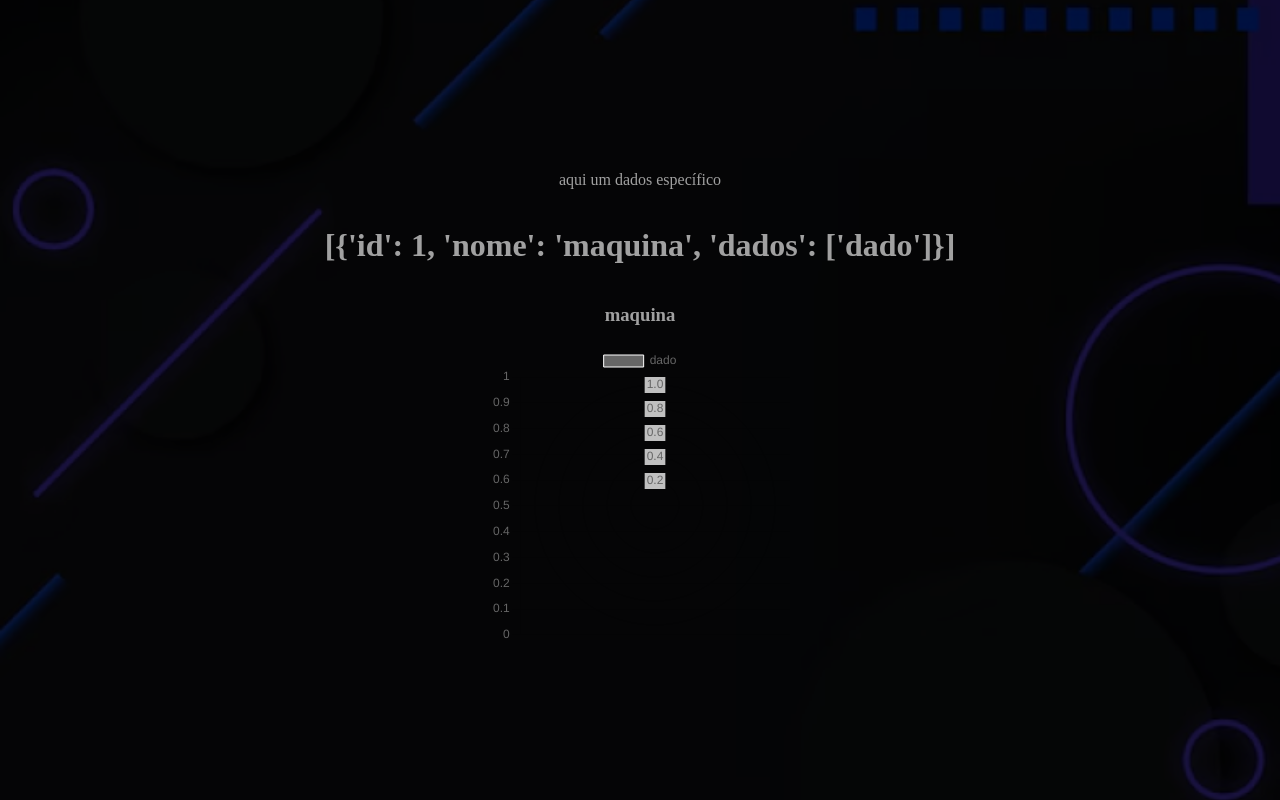
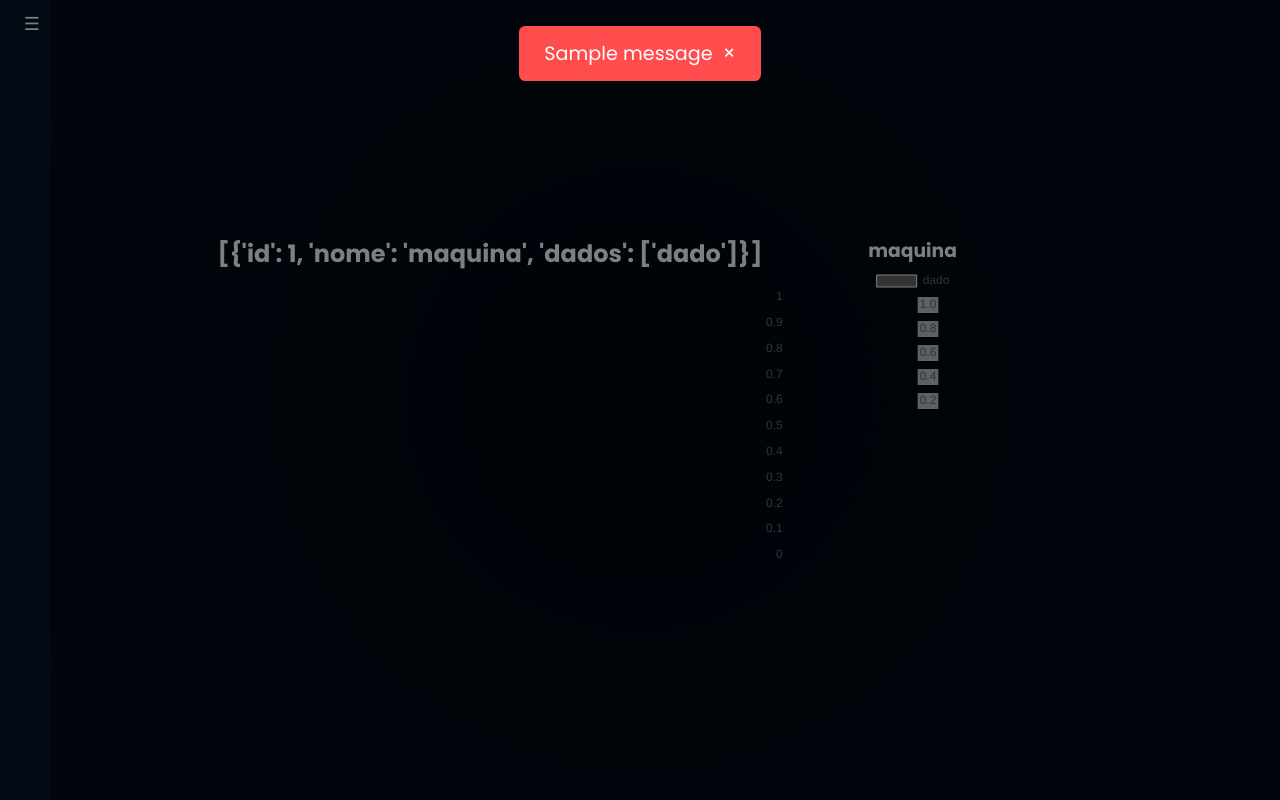
Before and after one commit to GabrielvMarinho/ProjetoIndustria, a Flask app: page /painel_controle in a window 1280 px wide. Run offline with Flask 3, Linux system fonts and the light colour scheme; a user stored in the database is signed in; one stand-in notice (Sample message) is shown; some libraries are stand-ins or nearby versions.

Commit message:
tentativa de modal

```diff
--- a/routes.py
+++ b/routes.py
@@ -1,9 +1,9 @@
-from flask import render_template, request, redirect, url_for, jsonify, json
-from models import Operador, Maquina, Caretaker
+from flask import render_template, request, redirect, url_for, jsonify, json, flash
+from models import Operador, Maquina
 from forms import SignUpForm, dadosMaquina, cadastroMaquina
 from flask_login import current_user, logout_user, login_user, login_required
 from flask_socketio import join_room
-
+from singleton import Caretaker
 
 
 
@@ -16,15 +16,10 @@ def register_routes(app, db, socketio):
 
     @app.route("/historico")
     def retornar_historico():
-        notificacoes = Caretaker.getAllMementos(current_user.id)
+        notificacoes = Caretaker.getInstance().getAllMementos(current_user.id)
         return render_template("historico.html", notificacoes=notificacoes)
 
-    @app.route("/painel_controle")
-    @login_required
-    def painel_controle():
-        maquinas = current_user.maquinas
-        listaMaquinas = [{"id":maquina.id, "nome":maquina.nome, "dados":list(maquina.dadosDict.keys())} for maquina in maquinas]
-        return render_template("painel_controle.html", maquinas = listaMaquinas)
+
 
 
     @app.route("/retornar_user")
@@ -106,6 +101,10 @@ def register_routes(app, db, socketio):
     def adicionar_maquinas():
         form = cadastroMaquina()
         if form.validate_on_submit():
+            maquina = Maquina.query.filter_by(nome=form.nome.data)
+            if maquina:
+                flash("Máquina com nome JÁ EXISTENTE!")
+                return redirect(url_for("adicionar_maquinas"))
             maquina = Maquina(
                 nome = form.nome.data,
                 dadosDict = {},
@@ -114,7 +113,7 @@ def register_routes(app, db, socketio):
             )
             db.session.add(maquina)
             db.session.commit()
-            return redirect(url_for("pagina_principal"))
+            return redirect(url_for("painel_controle"))
         return render_template("adicionar_maquinas.html", form=form)
 
     @app.route("/minhas_maquinas")
@@ -123,10 +122,14 @@ def register_routes(app, db, socketio):
         maquinas = current_user.maquinas
         return render_template("minhas_maquinas.html", maquinas=maquinas)
 
-    @app.route("/pagina_principal")
+
+
+    @app.route("/painel_controle")
     @login_required
-    def pagina_principal():
-        return render_template("pagina_principal.html")
+    def painel_controle():
+        maquinas = current_user.maquinas
+        listaMaquinas = [{"id":maquina.id, "nome":maquina.nome, "dados":list(maquina.dadosDict.keys())} for maquina in maquinas]
+        return render_template("painel_controle.html", maquinas = listaMaquinas)
 
     #routes relacionado ao login-----------------------------------------------------
     @app.route("/sair")
@@ -139,6 +142,8 @@ def register_routes(app, db, socketio):
     def signup():
         form = SignUpForm()
         if form.validate_on_submit():
+            operadores = Operador.query.all()
+
             operador = Operador(
                 username = form.username.data,
                 password = form.password.data,
@@ -158,10 +163,12 @@ def register_routes(app, db, socketio):
             if operador:
                 if operador.password == form.password.data:
                     login_user(operador)
-                    return redirect(url_for("pagina_principal"))
+                    return redirect(url_for("painel_controle"))
                 else:
-                    return "errou a senha faca denovo"
+                    flash("Senha INCORRETA!")
+                    return redirect(url_for("login"))
             else:
-                return "n existe esse usuário"
+                flash("Usuário NÃO EXISTE!")
+                return redirect(url_for("login"))
         return render_template('login.html', form=form)
     #------------------------------------------------------------------------
--- a/static/css/style.css
+++ b/static/css/style.css
@@ -1,7 +1,8 @@
 *{
-    cursor:not-allowed;
-    color:rgb(161, 161, 161);
     text-decoration:none;
+    font-family: "Poppins";
+    padding: 0;
+    margin:0;
 }
 
 body {
@@ -19,10 +20,11 @@ body {
 
 body::before {
     content: "";
-    background-image: url("../img/fundo.png");
+    background: rgb(0,34,70);
+background: radial-gradient(circle, rgba(0,34,70,1) 0%, rgb(7, 45, 102) 100%);
     background-size: cover;
     background-position: center;
-    position: absolute;
+    position: fixed;
     top: 0;
     left: 0;
     width: 100%;
@@ -43,11 +47,18 @@ body::before {
     gap:2.5vw;
 
 }
+.modal{
+    display:none;
+}
+.sectionPainelDeControle{
+    display:flex;
+}
 
 .nomeLogin{
     font-family: Arial, Helvetica, sans-serif;
     font-size: 3vw;
     margin-top: 3.5vw;
+    color: white;
 }
 
 .boxform{
@@ -193,3 +183,126 @@ body::before {
 .separaIconeTexto3 {
     padding-left: 2vh;
 }
+
+
+
+.modal {
+  display: none;
+  position: fixed;
+  z-index: 1;
+  width: 100%;
+  height: 100%;
+  background: rgba(0, 0, 0, 0.5);
+  opacity: 0;
+}
+.mensagensErro{
+    font-size:1.5vw;
+    color: #fefefe;
+    display: flex;
+    justify-content: center;
+    align-items: center;
+
+}
+.modal.show {
+    display: block;
+    opacity: 1;
+    animation: fadeIn 0.2s; /* Fade-in effect */
+
+}
+@keyframes fadeIn {
+    from { opacity: 0; }
+    to { opacity: 1; }
+}
+.modal-content {
+    background-color: rgb(255, 77, 77);
+  margin-inline: auto;
+  width: fit-content;
+  text-wrap: nowrap;
+  padding: 1vw;
+  padding-inline: 2vw;
+  list-style: none;
+  display: flex;
+  flex-direction: row-reverse;
+  gap:0.8vw;
+  margin-top: 2vw;
+  border-radius: 0.5vw;
+
+}
+
+.close {
+    color: #fefefe;
+    float: right;
+    font-size: 20px;
+    font-weight: normal;
+    display: flex;
+    justify-content: end;
+}
+
+.close:hover,
+.close:focus {
+  color: rgb(255, 167, 167);
+  text-decoration: none;
+  cursor: pointer;
+}
+
+
+
+
+
+
+
+.sidebar {
+    position: fixed;
+    top: 0;
+    left: 0;
+    width: 50px;
+    height: 100vh;
+    transition: width 0.3s ease;
+    overflow-x: hidden;
+    cursor: pointer;
+    background-color:rgb(2, 18, 37);
+}
+
+.sidebar.open {
+    width: 250px;
+}
+
+.menu {
+    padding-top: 60px;
+    display: none;
+}
+
+.sidebar.open .menu {
+    display: block;
+}
+
+
+.sidebar .toggle-btn {
+    background-color:rgb(2, 18, 37);
+    color: white;
+    border: none;
+    font-size: 18px;
+    cursor: pointer;
+    width: 100%;
+    padding: 10px;
+    display: flex;
+    justify-content: end;
+}
+
+.toggle-btn{
+    display: flex;
+    justify-content: end;
+}
+.menu a {
+    display: block;
+    color: white;
+    padding: 10px 20px;
+    text-decoration: none;
+    transition: 0.3s;
+}
+
+.menu a:hover {
+    background-color: #575f79; /* Cor de fundo diferente quando o cursor estiver em cima */
+    color: #E0E0E0; /* Clareia a cor do texto */
+    font-weight: bold; /* Torna o texto negrito ao passar o cursor */
+}
--- /dev/null
+++ b/static/js/script.js
@@ -0,0 +1,44 @@
+
+// Get the modal
+const modal = document.getElementById("myModal");
+
+// Get the button that opens the modal
+var btn = document.getElementById("btn");
+
+// Get the <span> element that closes the modal
+var span = document.getElementsByClassName("close")[0];
+
+//sidebar
+const sidebar = document.getElementById('sidebar');
+
+function toggleSidebar() {
+    sidebar.classList.toggle('open');
+}
+
+window.onclick = function (event) {
+    if(event.target == sidebar){
+        sidebar.classList.toggle('open');
+    }
+}
+
+// Quando checado um texto nas mensagens de erro ele chama
+function checarTexto(){
+  const mensagens = document.getElementsByClassName("mensagensErro");
+  if(mensagens.length>0){
+      modal.classList.add("show")
+  }
+}
+checarTexto();
+  // When the user clicks on <span> (x), close the modal
+span.onclick = function() {
+    modal.classList.remove("show")
+  }
+
+
+  // When the user clicks anywhere outside of the modal, close it
+window.onclick = function(event) {
+    if (event.target == modal) {
+      modal.classList.remove("show")
+
+    }
+}
--- a/templates/adicionar_atributo.html
+++ b/templates/adicionar_atributo.html
@@ -1,4 +1,4 @@
-{% extends "base.html" %}
+{% extends "baseLogado.html" %}
 
 {% block title %} Add Dados {% endblock %}
 
--- a/templates/adicionar_maquinas.html
+++ b/templates/adicionar_maquinas.html
@@ -1,4 +1,4 @@
-{% extends "base.html" %}
+{% extends "baseLogado.html" %}
 
 {% block title %} Add Máquinas {% endblock %}
 
--- a/templates/adicionar_relacao.html
+++ b/templates/adicionar_relacao.html
@@ -1,4 +1,4 @@
-{% extends "base.html" %}
+{% extends "baseLogado.html" %}
 
 {% block title %} Add Relação {% endblock %}
 
--- a/templates/base.html
+++ b/templates/base.html
@@ -5,10 +5,34 @@
     <meta name="viewport" content="width=device-width, initial-scale=1.0">
     <title>{% block title %} DEFAULT {% endblock %}</title>
     <link rel="stylesheet" href="/css/style.css">
-    <!-- TAILWIND -> <script src="https://cdn.tailwindcss.com"></script> -->
-    <!-- BOOTSTRAP -> <link href="https://cdn.jsdelivr.net/npm/bootstrap@5.3.3/dist/css/bootstrap.min.css" rel="stylesheet" integrity="sha384-QWTKZyjpPEjISv5WaRU9OFeRpok6YctnYmDr5pNlyT2bRjXh0JMhjY6hW+ALEwIH" crossorigin="anonymous"><body> -->
-    <!-- BULMA -> <link rel="stylesheet" href="https://cdn.jsdelivr.net/npm/bulma@1.0.2/css/bulma.min.css"> -->
-    <!-- PURE -> <link rel="stylesheet" href="https://cdn.jsdelivr.net/npm/purecss@3.0.0/build/pure-min.css" integrity="sha384-X38yfunGUhNzHpBaEBsWLO+A0HDYOQi8ufWDkZ0k9e0eXz/tH3II7uKZ9msv++Ls" crossorigin="anonymous"> -->
+    <link rel="preconnect" href="https://fonts.googleapis.com">
+    <link rel="preconnect" href="https://fonts.gstatic.com" crossorigin>
+    <link href="https://fonts.googleapis.com/css2?family=Poppins:ital,wght@0,100;0,200;0,300;0,400;0,500;0,600;0,700;0,800;0,900;1,100;1,200;1,300;1,400;1,500;1,600;1,700;1,800;1,900&display=swap" rel="stylesheet">
+
+
+    {% with messages = get_flashed_messages() %}
+        {% if messages %}
+        <div id="myModal" class="modal">
+
+            <ul>
+
+                {% for i in messages %}
+
+                    <div class="modal-content">
+                        <span class="close">&times;</span>
+
+                        <li class="mensagensErro">{{i}}</li>
+                    </div>
+                {% endfor %}
+            </ul>
+        </div>
+
+        {% endif %}
+    {% endwith %}
+
+
+    <script src="js/script.js"></script>
+
     {% block content %} {% endblock%}
 </body>
 </html>
--- /dev/null
+++ b/templates/baseLogado.html
@@ -0,0 +1,50 @@
+<!DOCTYPE html>
+<html lang="en">
+<head>
+    <meta charset="UTF-8">
+    <meta name="viewport" content="width=device-width, initial-scale=1.0">
+    <title>{% block title %} DEFAULT {% endblock %}</title>
+    <link rel="stylesheet" href="/css/style.css">
+    <link rel="preconnect" href="https://fonts.googleapis.com">
+    <link rel="preconnect" href="https://fonts.gstatic.com" crossorigin>
+    <link href="https://fonts.googleapis.com/css2?family=Poppins:ital,wght@0,100;0,200;0,300;0,400;0,500;0,600;0,700;0,800;0,900;1,100;1,200;1,300;1,400;1,500;1,600;1,700;1,800;1,900&display=swap" rel="stylesheet">
+
+
+    {% with messages = get_flashed_messages() %}
+        {% if messages %}
+        <div id="myModal" class="modal">
+
+            <ul>
+
+                {% for i in messages %}
+
+                    <div class="modal-content">
+                        <span class="close">&times;</span>
+                        <li class="mensagensErro">{{i}}</li>
+                    </div>
+                {% endfor %}
+            </ul>
+        </div>
+
+        {% endif %}
+    {% endwith %}
+
+    <div class="sidebar" id="sidebar">
+        <button class="toggle-btn" onclick="toggleSidebar()">☰</button>
+        <div class="menu">
+            <a href="{{url_for('adicionar_maquinas')}}">criar Máquina</a>
+            <a href="{{url_for('add_relacao')}}">Adicionar Relação</a>
+            <a href="{{url_for('minhas_maquinas')}}">Lista Máquinas</a>
+            <a href="{{url_for('lista_maquinas_atributos')}}">Adicionar Atributo</a>
+            <a href="{{url_for('painel_controle')}}">Painel Controle</a>
+            <a href="{{url_for('retornar_historico')}}">Histórico Notificações</a>
+
+            <a href="{{url_for('sair')}}">sair</a>
+        </div>
+    </div>
+
+    <script src="js/script.js"></script>
+
+    {% block content %} {% endblock%}
+</body>
+</html>
--- a/templates/historico.html
+++ b/templates/historico.html
@@ -1,4 +1,4 @@
-{% extends "base.html" %}
+{% extends "baseLogado.html" %}
 
 {% block title %} Add Relação {% endblock %}
 
--- a/templates/lista_maquinas_atributos.html
+++ b/templates/lista_maquinas_atributos.html
@@ -1,4 +1,4 @@
-{% extends "base.html" %}
+{% extends "baseLogado.html" %}
 
 {% block title %} Add Relação {% endblock %}
 
--- a/templates/minhas_maquinas.html
+++ b/templates/minhas_maquinas.html
@@ -1,4 +1,4 @@
-{% extends "base.html" %}
+{% extends "baseLogado.html" %}
 {% block title %} Lista {% endblock %}
 
 {% block content %}
--- a/templates/painel_controle.html
+++ b/templates/painel_controle.html
@@ -1,13 +1,18 @@
-{% extends "base.html" %}
+{% extends "baseLogado.html" %}
 
-{% block title %} Add Relação {% endblock %}
+{% block title %} Painel de Controle {% endblock %}
 
 {% block content %}
+<section class="sectionPainelDeControle">
+    <!-- <h2>voce foi logado {{current_user.username}}</h2>
+     -->
 
-    <p>aqui um dados específico</p>
     <h1 id="dado">{{maquinas}}</h1>
     <div id="graficos"></div>
     <div id="notificacoes"></div>
+
+
+</section>
 
     <script src="https://cdnjs.cloudflare.com/ajax/libs/socket.io/4.0.0/socket.io.js"></script>
     <script src="https://cdn.jsdelivr.net/npm/chart.js"></script>
@@ -78,7 +83,7 @@
         const notif = document.getElementById("notificacoes")
         notif.innerHTML += `
 
-        <div class="${tipoMensagem}">
+        <div class="notificacao ${tipoMensagem}">
             <img class = "icone" src=${url}>
             <div class="separaIconeTexto">
                 <h1 class="texto">${obj["mensagem"]}</h1>
```
Also changed, not shown: other parts of static/css/style.css (+18 -37 lines), models.py (+0 -15 lines), run.py (+4 -5 lines), singleton.py (added, +24 -0 lines), templates/pagina_principal.html (deleted, +0 -17 lines), templates/teste.html (deleted, +0 -11 lines).
